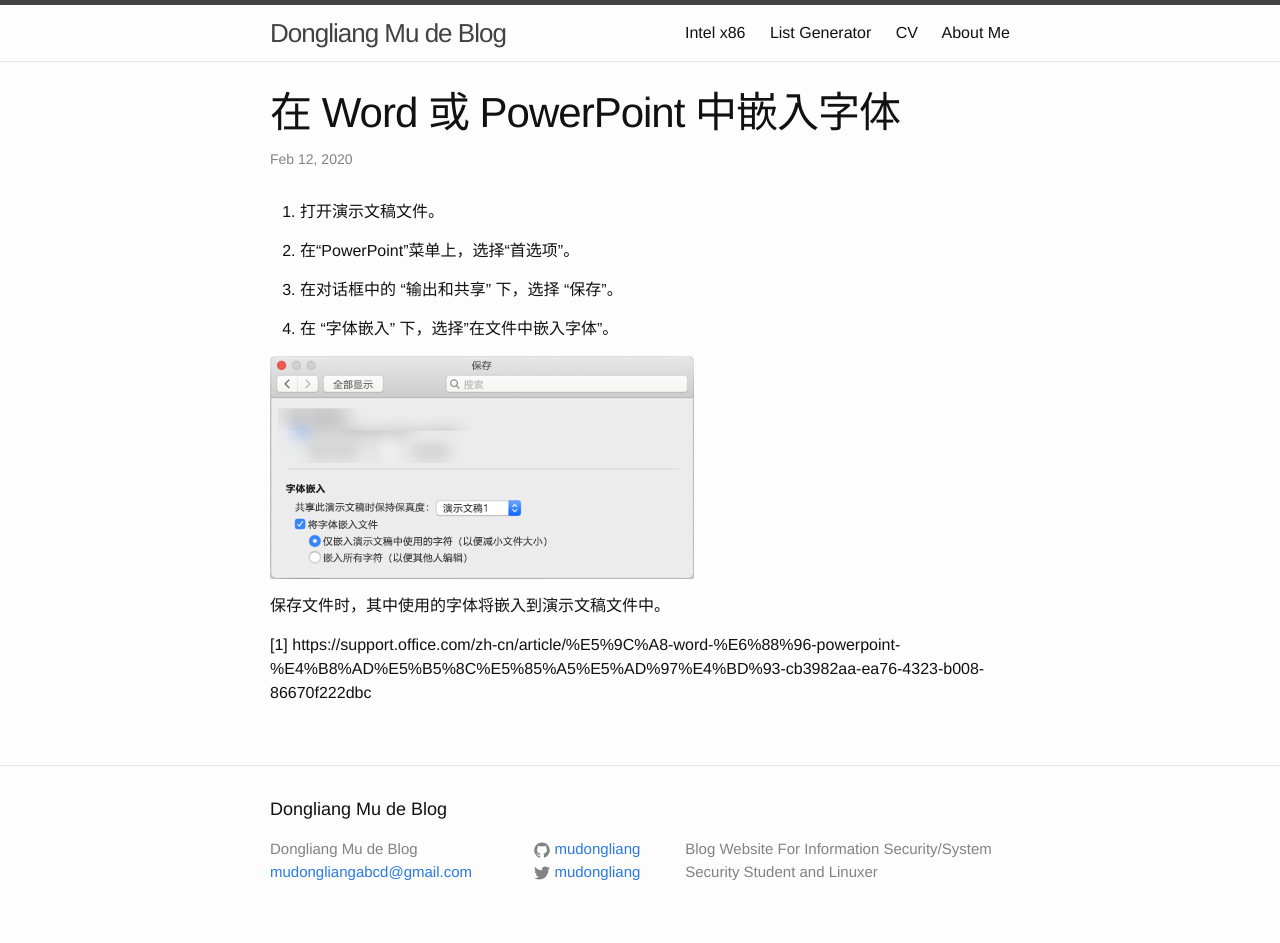
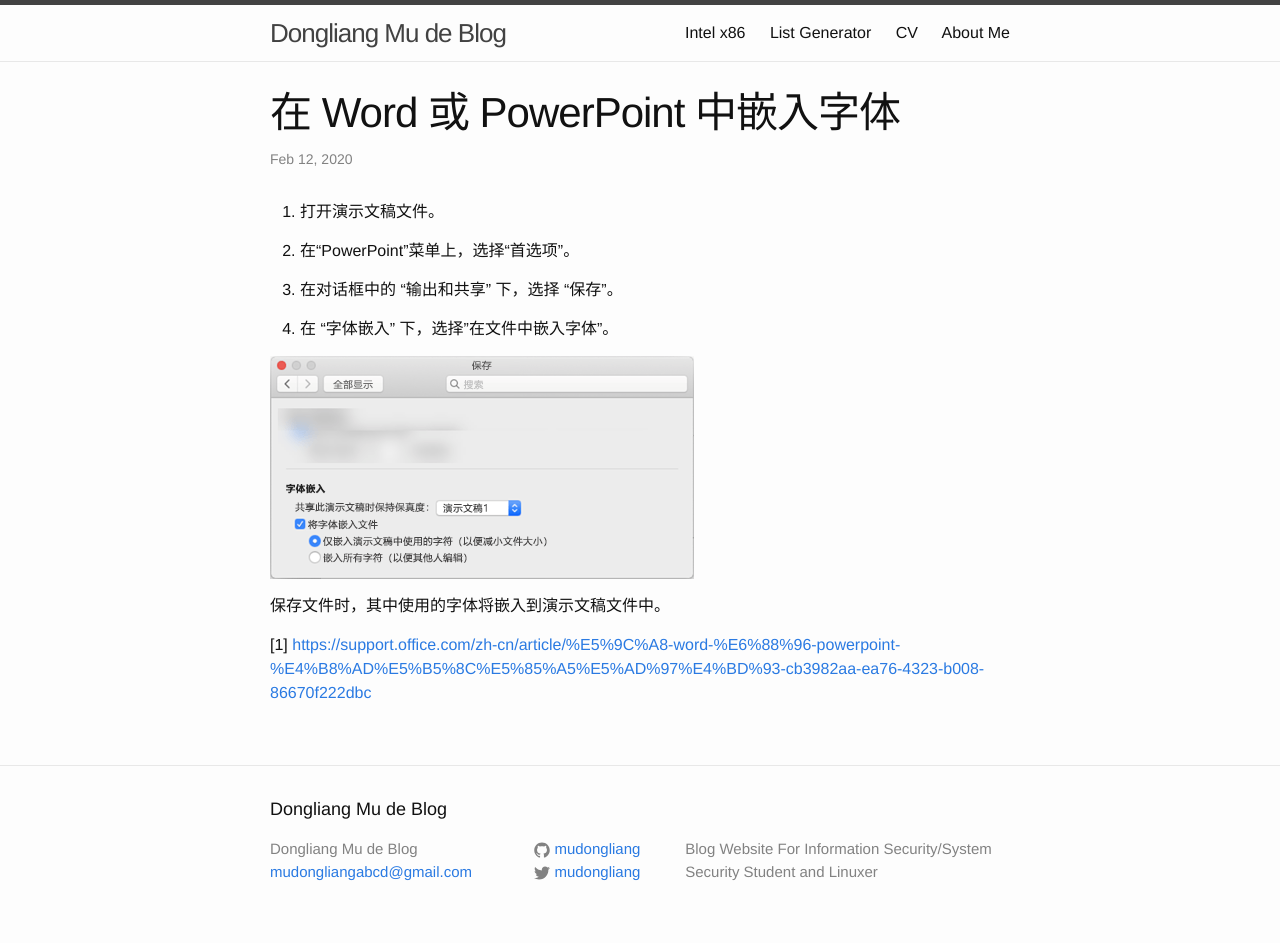
Before and after one commit to mudongliang/mudongliang.github.io, a Jekyll site: the page built from _posts/2020-02-12--word--powerpoint-.md, in a window 1280 px wide. Built offline with Jekyll 4.4.1, drawn with Linux system fonts in a browser that asks for light colours.

Commit message:
update one url

```diff
--- a/_posts/2020-02-12--word--powerpoint-.md
+++ b/_posts/2020-02-12--word--powerpoint-.md
@@ -21,4 +21,4 @@
 
 保存文件时，其中使用的字体将嵌入到演示文稿文件中。
 
-[1] https://support.office.com/zh-cn/article/%E5%9C%A8-word-%E6%88%96-powerpoint-%E4%B8%AD%E5%B5%8C%E5%85%A5%E5%AD%97%E4%BD%93-cb3982aa-ea76-4323-b008-86670f222dbc
+[1] <https://support.office.com/zh-cn/article/%E5%9C%A8-word-%E6%88%96-powerpoint-%E4%B8%AD%E5%B5%8C%E5%85%A5%E5%AD%97%E4%BD%93-cb3982aa-ea76-4323-b008-86670f222dbc>
```
